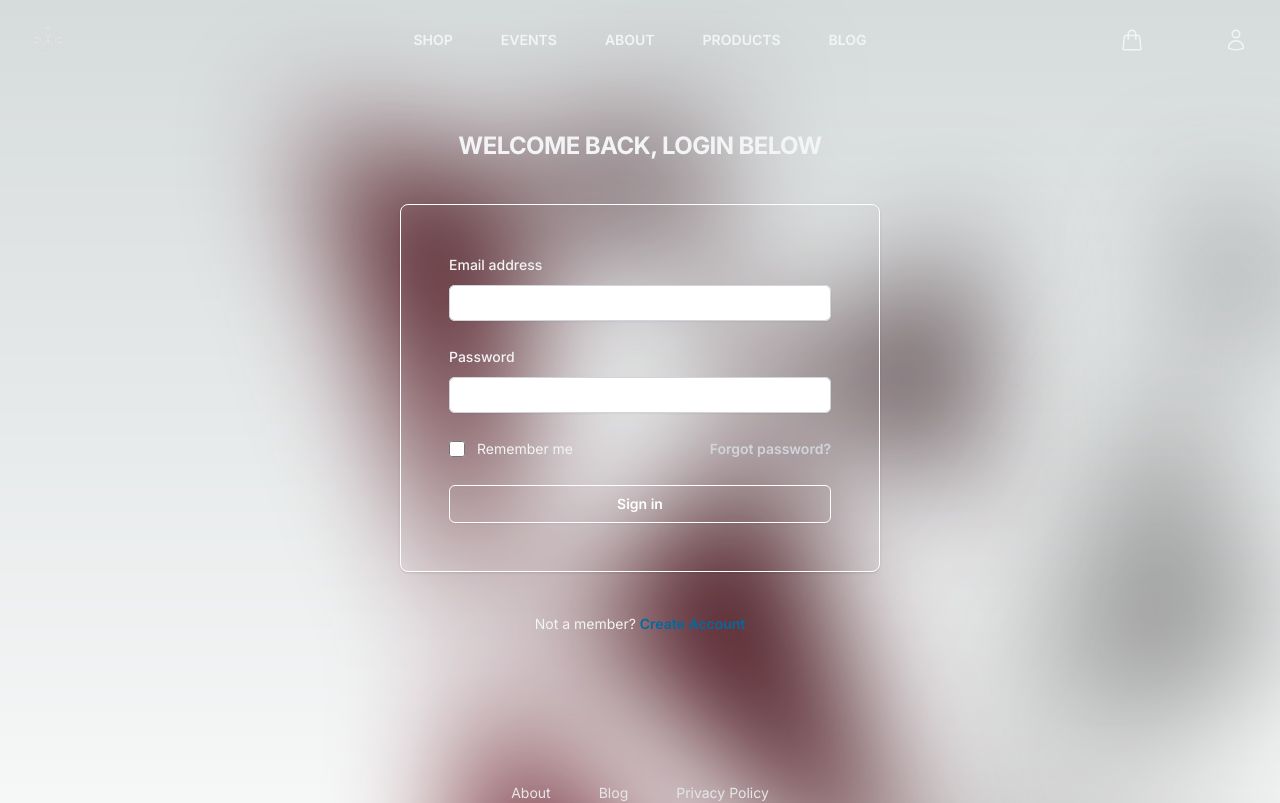
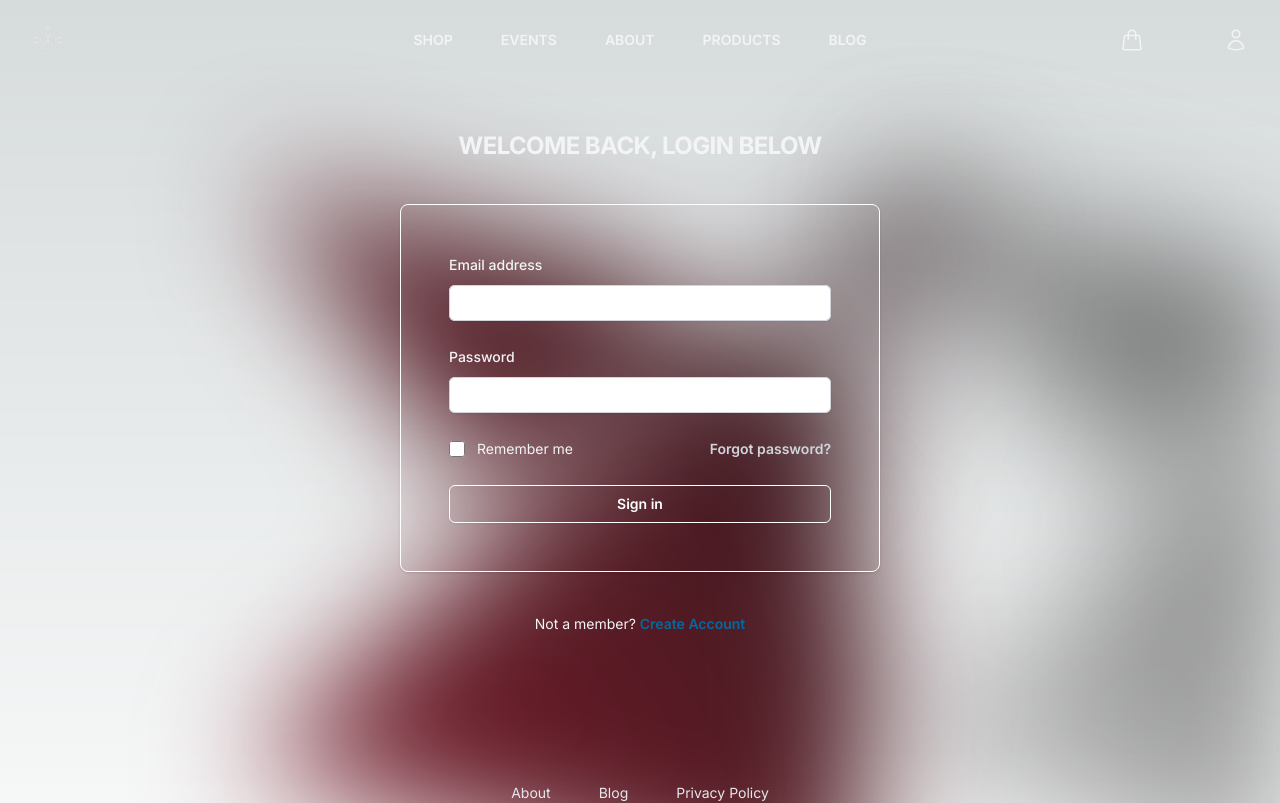
Before and after one commit to tadams95/ragestate-dotcom, a Next.js app: page /login in a window 1280 px wide. Shown: the top 803 px of the page. Built offline with nearby package versions, Linux system fonts and the light colour scheme.

Commit message:
fix random detail styling warning

```diff
--- a/package.json
+++ b/package.json
@@ -19,6 +19,7 @@
     "react": "^18",
     "react-dom": "^18",
     "react-redux": "^9.1.2",
+    "seedrandom": "^3.0.5",
     "shopify-buy": "^2.22.0"
   },
   "devDependencies": {
--- a/src/app/components/styling/RandomDetailStyling.js
+++ b/src/app/components/styling/RandomDetailStyling.js
@@ -1,12 +1,19 @@
 import { memo } from "react";
+import seedrandom from "seedrandom";
 
+// Function to generate a random clip path with a consistent seed
 const generateRandomClipPath = () => {
   const points = 16; // Number of points in the clip path polygon
+  const seed = "hello."; // Seed value for deterministic randomness
+
+  // Initialize seeded random number generator
+  const random = seedrandom(seed);
+
   let clipPath = "polygon(";
 
   for (let i = 0; i < points; i++) {
-    const x = Math.random() * 100; // Random x-coordinate percentage
-    const y = Math.random() * 100; // Random y-coordinate percentage
+    const x = random() * 100; // Random x-coordinate percentage
+    const y = random() * 100; // Random y-coordinate percentage
     clipPath += `${x.toFixed(1)}% ${y.toFixed(1)}%`; // Add point to clip path
     if (i < points - 1) clipPath += ", "; // Add comma for all points except the last one
   }
@@ -16,6 +23,9 @@ const generateRandomClipPath = () => {
 };
 
 const X = () => {
+  const clipPath1 = generateRandomClipPath();
+  const clipPath2 = generateRandomClipPath();
+
   return (
     <>
       <div className="relative isolate -z-10">
@@ -26,7 +36,7 @@ const X = () => {
           <div
             className="aspect-[701/1036] w-[50.0625rem] bg-gradient-to-tr from-[#FFF] to-[#000000] opacity-90"
             style={{
-              clipPath: generateRandomClipPath(),
+              clipPath: clipPath1,
             }}
           />
         </div>
@@ -39,7 +49,7 @@ const X = () => {
           <div
             className="aspect-[701/1036] w-[50.0625rem] bg-gradient-to-tr from-[#8A041A] to-[#000000] opacity-90"
             style={{
-              clipPath: generateRandomClipPath(),
+              clipPath: clipPath2,
             }}
           />
         </div>
```
Also changed, not shown: 1 other file (tests, documents, lock files or other folders).
